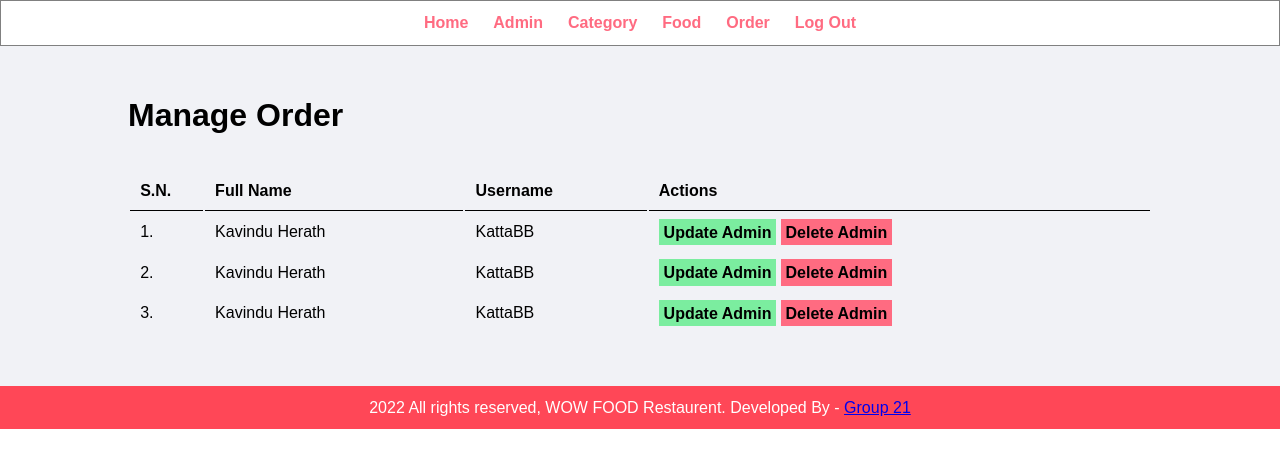
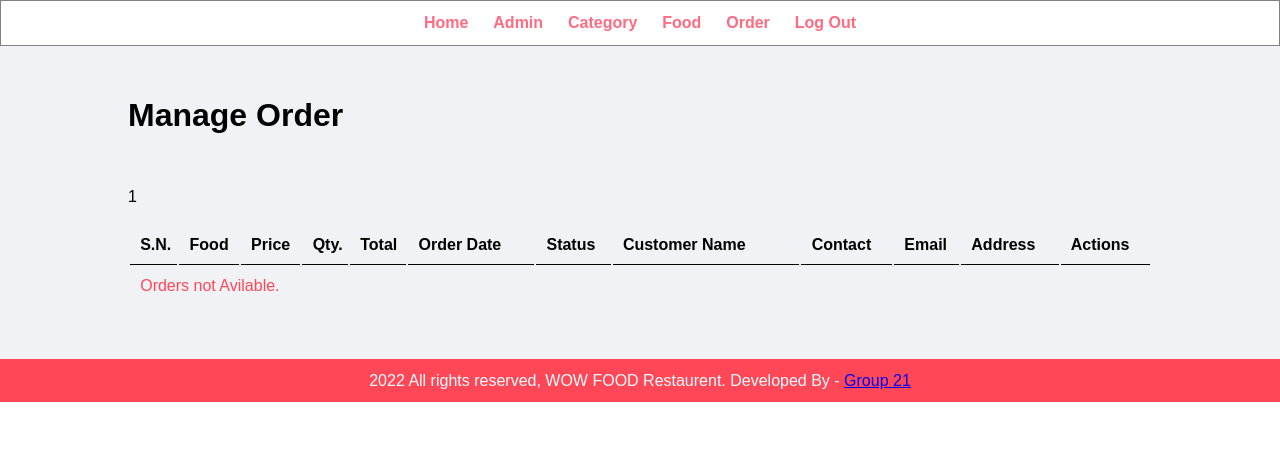
Before and after one commit to KavinduBB/website_group21, a PHP site: page /food-order/admin/manage-order.php in a window 1280 px wide. Shown: the top 468 px of the page. Run offline with PHP 8.4, Linux system fonts and the light colour scheme; the visitor is signed in with stand-in values (Sample User, id 1); data that the repository does not hold is empty; some libraries are stand-ins or nearby versions.

Commit message:
Madushan Order Part

```diff
--- a/admin/manage-order.php
+++ b/admin/manage-order.php
@@ -5,46 +5,123 @@
 
         <h1>Manage Order</h1>
 
+                <br> <br> <br>
+
+                <?php
+                    if(isset($_SESSION['update']))
+                    {
+                        echo $_SESSION['update'];
+                        unset($_SESSION['update']);
+                    }
+
+                ?>
+
                 <br> <br>
 
                 <table class="tbl-full">
                     <tr>
                         <th>S.N.</th>
-                        <th>Full Name</th>
-                        <th>Username</th>
+                        <th>Food</th>
+                        <th>Price</th>
+                        <th>Qty.</th>
+                        <th>Total</th>
+                        <th>Order Date</th>
+                        <th>Status</th>
+                        <th>Customer Name</th>
+                        <th>Contact</th>
+                        <th>Email</th>
+                        <th>Address</th>
                         <th>Actions</th>
 
                     </tr>
 
-                    <tr>
-                        <td>1.</td>
-                        <td>Kavindu Herath</td>
-                        <td>KattaBB</td>
-                        <td>
-                            <a href="#" class="btn-secondary">Update Admin</a>
-                            <a href="#" class="btn-danger">Delete Admin</a>
-                        </td>
-                    </tr>
+                    <?php
+                        //Get all the orders from database
+                        $sql = "SELECT * FROM tbl_order ORDER BY id DESC"; //Display the latest order at first
+                        //Excecute query
+                        $res = mysqli_query($conn, $sql);
+                        //Count the rows
+                        $count = mysqli_num_rows($res);
 
-                    <tr>
-                        <td>2.</td>
-                        <td>Kavindu Herath</td>
-                        <td>KattaBB</td>
-                        <td>
-                            <a href="#" class="btn-secondary">Update Admin</a>
-                            <a href="#" class="btn-danger">Delete Admin</a>
-                        </td>
-                    </tr>
+                        $sn = 1; //Create serial number and set its initial value as 1
 
-                    <tr>
-                        <td>3.</td>
-                        <td>Kavindu Herath</td>
-                        <td>KattaBB</td>
-                        <td>
-                            <a href="#" class="btn-secondary">Update Admin</a>
-                            <a href="#" class="btn-danger">Delete Admin</a>
-                        </td>
-                    </tr>
+
+                        if($count>0)
+                        {
+                            //Order Available
+                            while($row=mysqli_fetch_assoc($res))
+                            {
+                                //Get all the order details
+                                $id = $row['id'];
+                                $food = $row['food'];
+                                $price = $row['price'];
+                                $qty = $row['qty'];
+                                $total = $row['total'];
+                                $order_date = $row['order_date'];
+                                $status = $row['status'];
+                                $customer_name = $row['customer_name'];
+                                $customer_contact = $row['customer_contact'];
+                                $customer_email = $row['customer_email'];
+                                $customer_address = $row['customer_address'];
+
+                                ?>
+
+                                    <tr>
+                                        <td><?php echo $sn++;?>.</td>
+                                        <td><?php echo $food;?></td>
+                                        <td><?php echo $price;?></td>
+                                        <td><?php echo $qty;?></td>
+                                        <td><?php echo $total;?></td>
+                                        <td><?php echo $order_date;?></td>
+
+
+                                        <td>
+                                            <?php
+                                                //Ordered, On Delivery, Delivered, Cancelled
+                                                if($status=="Ordered")
+                                                {
+                                                    echo "<label>$status</label>";
+                                                }
+                                                else if($status=="On Delivery")
+                                                {
+                                                    echo "<label style='color: orange;'>$status</label>";
+                                                }
+                                                else if($status=="Delivered")
+                                                {
+                                                    echo "<label style='color: Green;'>$status</label>";
+                                                }
+                                                else if($status=="Cancelled")
+                                                {
+                                                    echo "<label style='color: red;'>$status</label>";
+                                                }
+                                            ?>
+                                        </td>
+
+
+                                        <td><?php echo $customer_name;?></td>
+                                        <td><?php echo $customer_contact;?></td>
+                                        <td><?php echo $customer_email;?></td>
+                                        <td><?php echo $customer_address;?></td>
+                                        <td>
+                                            <a href="<?php echo SITEURL; ?>admin/update-order.php?id=<?php echo $id; ?>" class="btn-secondary">Update Order</a>
+                                        </td>
+                                    </tr>
+
+                                <?php
+
+                            }
+                        }
+                        else
+                        {
+                            //Order not available
+                            echo "<tr><td colspan='12' class='error'>Orders not Avilable.</td></tr>";
+                        }
+
+                    ?>
+
+
+
+
 
                 </table>
 
```
Also changed, not shown: admin/index.php (+60 -7 lines), admin/update-order.php (added, +191 -0 lines).
